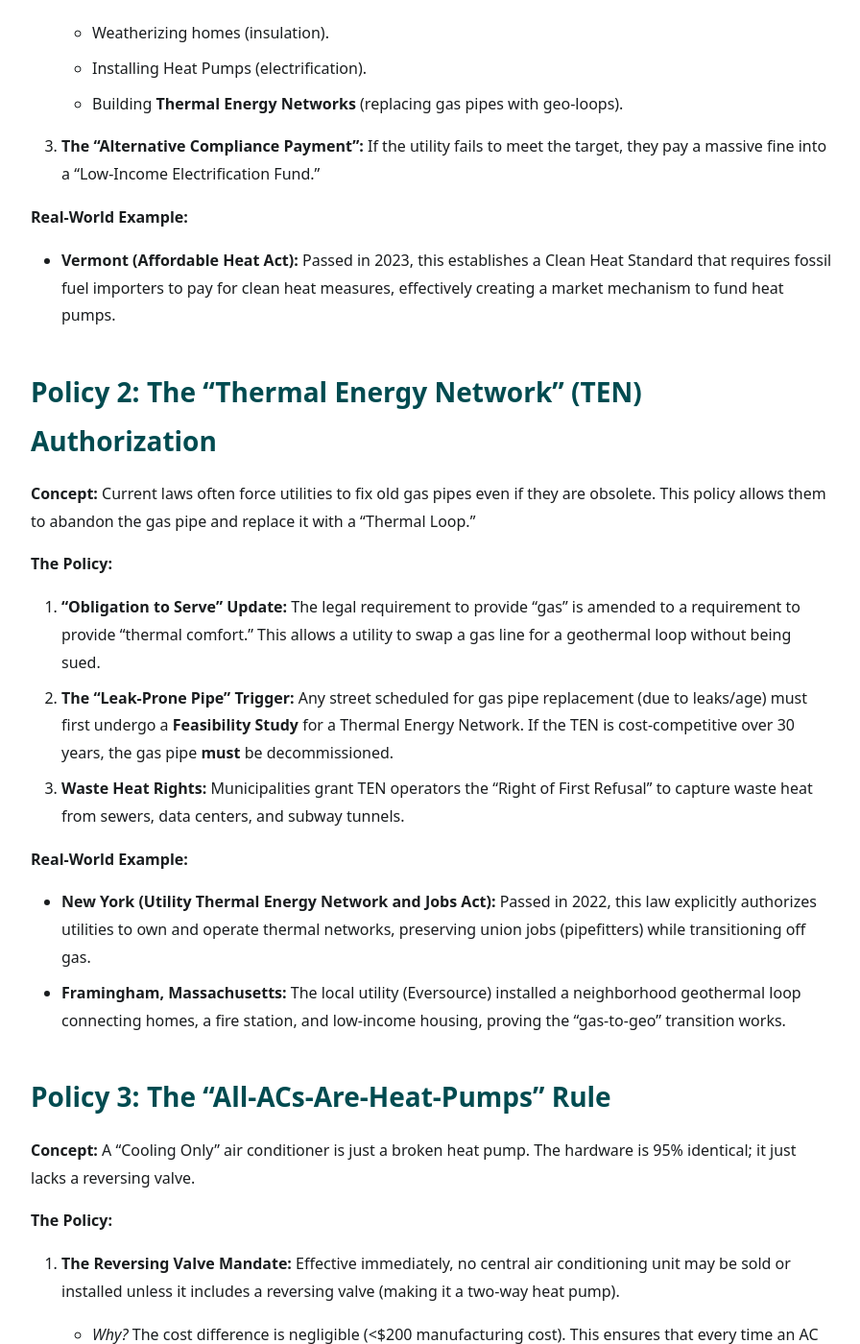
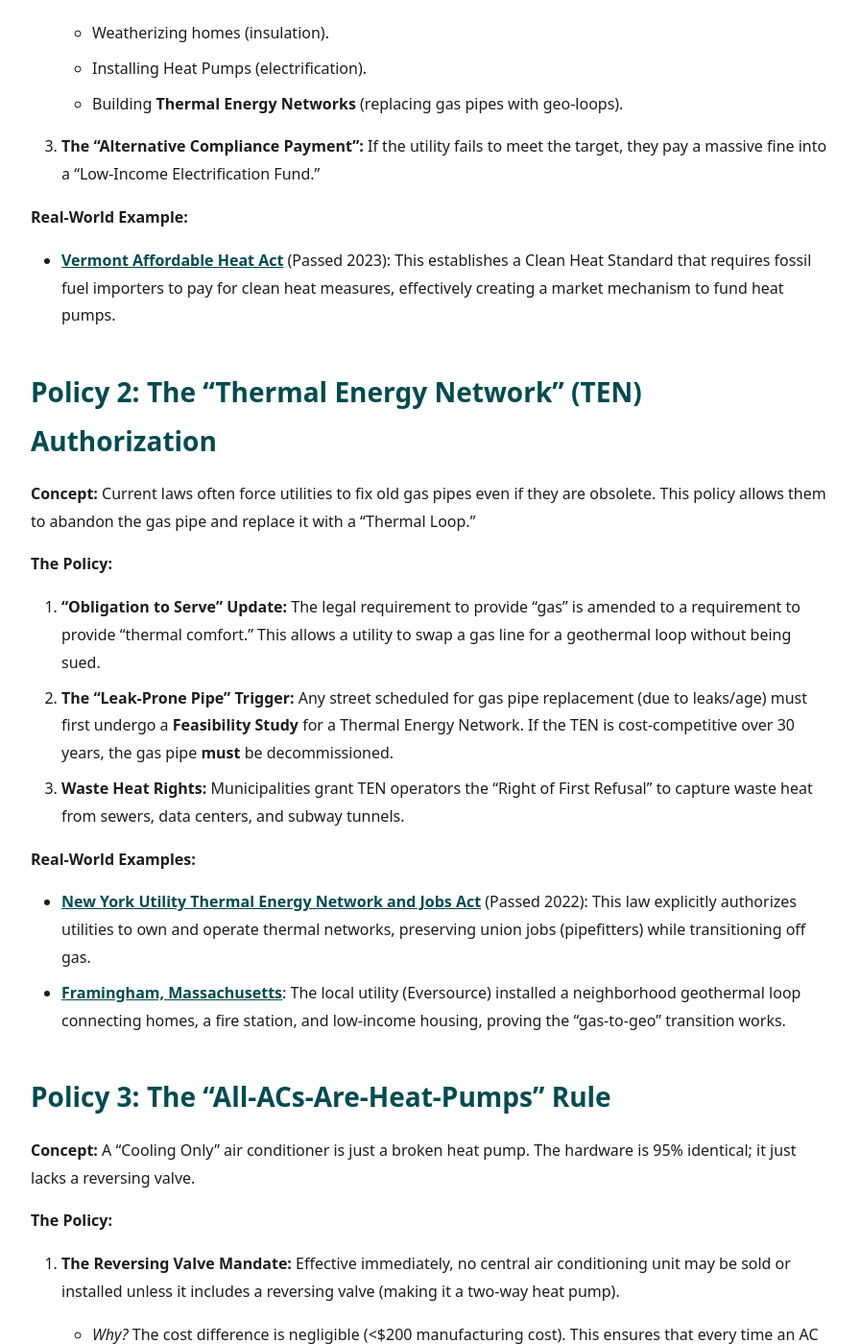
Before and after one commit to Open-Climate-Resilience-Policies/OCRP, a Jekyll site: the page built from _policies/thermal-energy-network.md, in a window 1280 px wide and 1400 px high, scrolled down 1193 px. Shown: the whole window at 96% size, without its empty margins (72-968 px from the left). Built offline with Jekyll 4.4.1, drawn with Linux system fonts in a browser that asks for light colours.

Commit message:
feat: add inline hyperlinks to policy precedents and examples
- Add links to Vermont Affordable Heat Act and NY Thermal Energy Network law in thermal-energy-network.md
- Link Framingham geothermal project (Eversource)
- Add Transport for London Bus Action Plan link in frequency-first-transit.md
- Link TransitCenter rider survey in frequency-first-transit.md
- Add Île-de-France Mobilités payroll levy example in frequency-first-transit.md
- Link France Climate & Resilience Act, Toronto Green Roof Bylaw, California Title 24, Tokyo Solar Mandate in eco-roof-energy-resilience-mandate.md
- Add EU Solar Rooftop Initiative link
- Link Amsterdam circular economy initiative in circular-construction-model.md

These updates make cited examples and precedents directly accessible for readers researching policy implementation.

```diff
--- a/_policies/thermal-energy-network.md
+++ b/_policies/thermal-energy-network.md
@@ -61,7 +61,7 @@
 3.  **The "Alternative Compliance Payment":** If the utility fails to meet the target, they pay a massive fine into a "Low-Income Electrification Fund."
 
 **Real-World Example:**
-* **Vermont (Affordable Heat Act):** Passed in 2023, this establishes a Clean Heat Standard that requires fossil fuel importers to pay for clean heat measures, effectively creating a market mechanism to fund heat pumps.
+* **[Vermont Affordable Heat Act](https://legislature.vermont.gov/statutes/section/06/00001/00000099)** (Passed 2023): This establishes a Clean Heat Standard that requires fossil fuel importers to pay for clean heat measures, effectively creating a market mechanism to fund heat pumps.
 
 ## Policy 2: The "Thermal Energy Network" (TEN) Authorization
 
@@ -73,9 +73,9 @@
 2.  **The "Leak-Prone Pipe" Trigger:** Any street scheduled for gas pipe replacement (due to leaks/age) must first undergo a **Feasibility Study** for a Thermal Energy Network. If the TEN is cost-competitive over 30 years, the gas pipe **must** be decommissioned.
 3.  **Waste Heat Rights:** Municipalities grant TEN operators the "Right of First Refusal" to capture waste heat from sewers, data centers, and subway tunnels.
 
-**Real-World Example:**
-* **New York (Utility Thermal Energy Network and Jobs Act):** Passed in 2022, this law explicitly authorizes utilities to own and operate thermal networks, preserving union jobs (pipefitters) while transitioning off gas.
-* **Framingham, Massachusetts:** The local utility (Eversource) installed a neighborhood geothermal loop connecting homes, a fire station, and low-income housing, proving the "gas-to-geo" transition works.
+**Real-World Examples:**
+* **[New York Utility Thermal Energy Network and Jobs Act](https://www.governor.ny.gov/news/governor-hochul-signs-legislation-establish-new-yorks-clean-energy-workforce-and-strengthen)** (Passed 2022): This law explicitly authorizes utilities to own and operate thermal networks, preserving union jobs (pipefitters) while transitioning off gas.
+* **[Framingham, Massachusetts](https://www.eversource.com/content/residential/about-us/news-media/news/eversource-brings-geothermal-technology-to-framingham)**: The local utility (Eversource) installed a neighborhood geothermal loop connecting homes, a fire station, and low-income housing, proving the "gas-to-geo" transition works.
 
 ## Policy 3: The "All-ACs-Are-Heat-Pumps" Rule
 
```
Also changed, not shown: _policies/circular-construction-model.md (+1 -1 lines), _policies/eco-roof-energy-resilience-mandate.md (+6 -6 lines), _policies/frequency-first-transit.md (+5 -1 lines).
